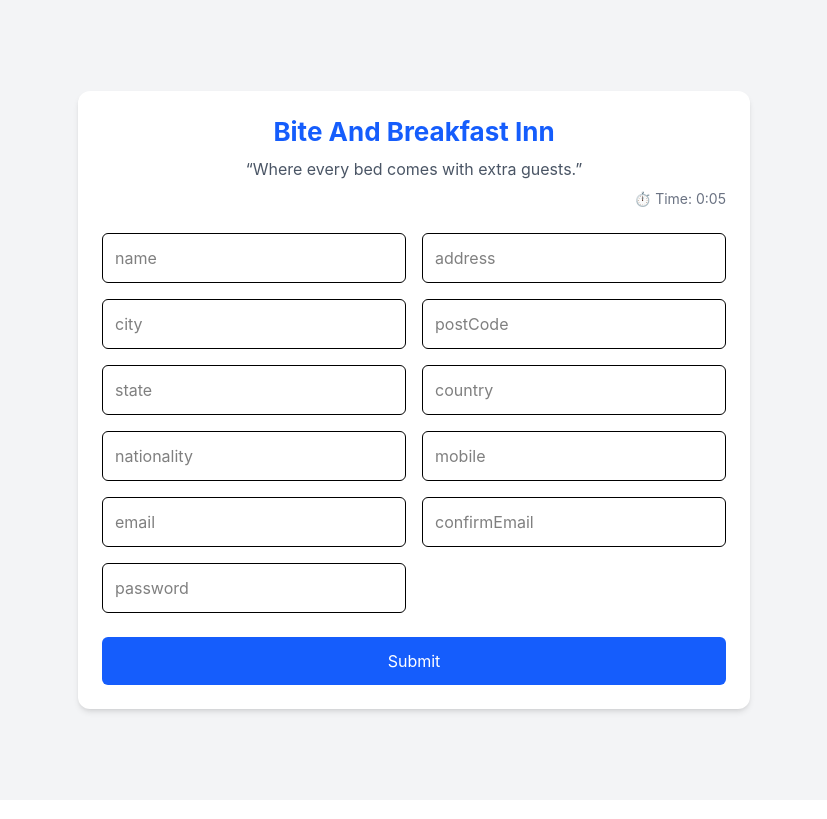
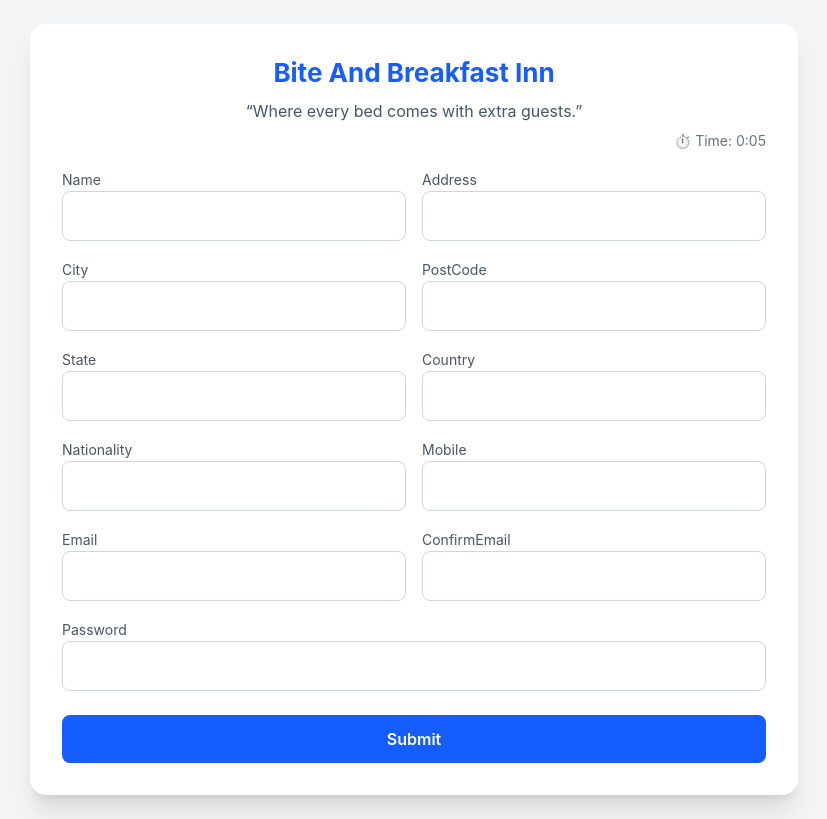
Before and after one commit to Zhelle10/Thesis-Static-And-Dynamic-Web-Forms-, a React (Vite) app in the folder WebForms/: page /dynamic in a window 1280 px wide. Shown: the whole page, without its empty margins (226-1053 px from the left). Built offline with nearby package versions, Linux system fonts and the light colour scheme.

Commit message:
added extra error message on the top

```diff
--- a/WebForms/ai/DynamicForm.jsx
+++ b/WebForms/ai/DynamicForm.jsx
@@ -83,9 +83,10 @@ const DynamicForm = () => {
 
     return (
         <div className="min-h-screen flex items-center justify-center bg-gray-100 p-3 sm:p-6">
+
             <form
                 onSubmit={handleSubmit}
-                className="w-full max-w-2xl bg-white p-4 sm:p-6 rounded-xl shadow-md"
+                className="bg-white shadow-xl rounded-2xl w-full max-w-3xl p-4 sm:p-6 md:p-8"
             >
                 <h1 className="text-xl sm:text-2xl md:text-[26px] font-bold text-center text-blue-600 mb-2">
                     Bite And Breakfast Inn
@@ -95,10 +96,10 @@ const DynamicForm = () => {
                     “Where every bed comes with extra guests.”
                 </p>
 
-                {/* GLOBAL EMAIL WARNING */}
+                {/* EMAIL WARNING (styled like StaticForm area) */}
                 {showEmailWarning && (
-                    <p className="text-center text-red-500 text-sm mb-2 px-2">
-                        Please enter valid email address
+                    <p className="text-center text-[white] text-sm mb-2 bg-[#520C00] rounded-lg p-2" >
+                         Please review and complete the highlighted information.
                     </p>
                 )}
 
@@ -107,26 +108,34 @@ const DynamicForm = () => {
                     isRunning={isTimerRunning}
                 />
 
-                <div className="grid grid-cols-1 sm:grid-cols-2 gap-3 sm:gap-4 mt-5 sm:mt-6">
+                {/* EXACT SAME GRID STYLE AS STATIC FORM */}
+                <div className="grid grid-cols-1 sm:grid-cols-2 gap-3 sm:gap-4 mt-4">
                     {Object.keys(formData).map((field) => (
-                        <div key={field} className="flex flex-col">
+                        <div
+                            key={field}
+                            className={field === "password" ? "sm:col-span-2" : ""}
+                        >
+                            <label className="text-xs sm:text-sm text-gray-600 capitalize">
+                                {field}
+                            </label>
+
                             <input
-                                type={
-                                    field.includes("password")
-                                        ? "password"
-                                        : "text"
-                                }
                                 name={field}
                                 value={formData[field]}
                                 onChange={handleChange}
-                                placeholder={field}
-                                className="border p-3 rounded-md text-sm sm:text-base focus:outline-blue-500 w-full"
+                                type={field.includes("password") ? "password" : "text"}
+                                inputMode={
+                                    field === "postCode" || field === "mobile"
+                                        ? "numeric"
+                                        : "text"
+                                }
+                                className="w-full border border-gray-300 rounded-lg p-3 text-sm sm:text-base focus:outline-blue-500"
                             />
 
                             {errors[field] && (
-                                <span className="text-red-500 text-xs sm:text-sm mt-1">
+                                <p className="text-red-500 text-[11px] sm:text-xs mt-1">
                                     {errors[field]}
-                                </span>
+                                </p>
                             )}
                         </div>
                     ))}
@@ -134,7 +143,7 @@ const DynamicForm = () => {
 
                 <button
                     type="submit"
-                    className="w-full mt-5 sm:mt-6 bg-blue-600 text-white p-3 rounded-md hover:bg-blue-700 transition text-sm sm:text-base"
+                    className="w-full bg-blue-600 hover:bg-blue-700 text-white font-semibold py-3 rounded-lg mt-6 text-sm sm:text-base"
                 >
                     Submit
                 </button>
--- a/WebForms/ai/StaticForm.jsx
+++ b/WebForms/ai/StaticForm.jsx
@@ -1,19 +1,9 @@
-{
-    /*
-       *ALWAYS change the URL/API address when changing hotspot or network.
-
-       *URL
-        backend: URL:5000 OR 5000/api/static to see the datas
-        frontend: URL:5153
-  */
-}
-
 import React, { useState } from "react";
 import FormTimer from "/src/components/FormTimer";
 import SuccessModal from "/src/components/SuccessModal";
 import ErrorModal from "/src/components/ErrorModal";
 
-const API_URL = "http://192.168.0.197:5000"; // 🔁 change if IP changes. BACKEND: /api/static
+const API_URL = "http://192.168.0.197:5000"; // 🔁 change if IP changes
 
 const StaticForm = () => {
     const [formData, setFormData] = useState({
@@ -90,7 +80,6 @@ const StaticForm = () => {
         return Object.keys(newErrors).length === 0;
     };
 
-    // ✅ FIXED: modal close handler (MISSING BEFORE)
     const handleCloseModal = () => {
         setShowSuccess(false);
 
@@ -124,48 +113,38 @@ const StaticForm = () => {
 
         setIsTimerRunning(false);
 
-        console.log("📤 Sending data:", { ...formData, timeSpent });
-
         try {
             const res = await fetch(`${API_URL}/api/static`, {
                 method: "POST",
                 headers: { "Content-Type": "application/json" },
-                body: JSON.stringify({
-                    ...formData,
-                    timeSpent
-                }),
+                body: JSON.stringify({ ...formData, timeSpent }),
             });
 
             const data = await res.json();
 
-            if (!res.ok) {
-                throw new Error(data.message || "Server error");
-            }
+            if (!res.ok) throw new Error(data.message || "Server error");
 
-            // ✅ SHOW MODAL ONLY HERE
             setShowSuccess(true);
-
         } catch (error) {
-            console.error("❌ FULL ERROR:", error);
             setErrorMessage(error.message);
             setShowError(true);
         }
+    };
 
-    };
     const handleCloseError = () => {
         setShowError(false);
         setErrorMessage("");
     };
 
     return (
-        <div className="min-h-screen flex items-center justify-center bg-gray-100">
+        <div className="min-h-screen flex items-center justify-center bg-gray-100 p-3 sm:p-6">
 
-            {/* ✅ MODAL MUST BE HERE (NOT INSIDE handleSubmit) */}
             <SuccessModal
                 isOpen={showSuccess}
                 onClose={handleCloseModal}
                 timeSpent={timeSpent}
             />
+
             <ErrorModal
                 isOpen={showError}
                 onClose={handleCloseError}
@@ -174,14 +153,13 @@ const StaticForm = () => {
 
             <form
                 onSubmit={handleSubmit}
-                className="bg-white shadow-xl rounded-2xl px-8 py-6 w-full max-w-3xl"
+                className="bg-white shadow-xl rounded-2xl w-full max-w-3xl p-4 sm:p-6 md:p-8"
             >
-
-                <h1 className="text-[26px] font-bold text-center text-blue-600 mb-2">
+                <h1 className="text-xl sm:text-2xl md:text-[26px] font-bold text-center text-blue-600 mb-2">
                     Bite And Breakfast Inn
                 </h1>
 
-                <p className="text-center text-gray-600 mb-2">
+                <p className="text-center text-gray-600 text-sm sm:text-base mb-2">
                     “Where every bed comes with extra guests.”
                 </p>
 
@@ -190,10 +168,14 @@ const StaticForm = () => {
                     isRunning={isTimerRunning}
                 />
 
-                <div className="grid grid-cols-2 gap-1">
+                {/* RESPONSIVE GRID */}
+                <div className="grid grid-cols-1 sm:grid-cols-2 gap-3 sm:gap-4 mt-4">
                     {Object.keys(formData).map((field) => (
-                        <div key={field} className={field === "password" ? "col-span-2" : ""}>
-                            <label className="text-sm text-gray-600 capitalize">
+                        <div
+                            key={field}
+                            className={field === "password" ? "sm:col-span-2" : ""}
+                        >
+                            <label className="text-xs sm:text-sm text-gray-600 capitalize">
                                 {field}
                             </label>
 
@@ -202,12 +184,16 @@ const StaticForm = () => {
                                 value={formData[field]}
                                 onChange={handleChange}
                                 type={field.includes("password") ? "password" : "text"}
-                                inputMode={field === "postCode" || field === "mobile" ? "numeric" : "text"}
-                                className="w-full border border-gray-300 rounded-lg p-2"
+                                inputMode={
+                                    field === "postCode" || field === "mobile"
+                                        ? "numeric"
+                                        : "text"
+                                }
+                                className="w-full border border-gray-300 rounded-lg p-3 text-sm sm:text-base focus:outline-blue-500"
                             />
 
                             {errors[field] && (
-                                <p className="text-red-500 text-[12px]">
+                                <p className="text-red-500 text-[11px] sm:text-xs mt-1">
                                     {errors[field]}
                                 </p>
                             )}
@@ -217,11 +203,10 @@ const StaticForm = () => {
 
                 <button
                     type="submit"
-                    className="w-full bg-blue-600 hover:bg-blue-700 text-white font-semibold py-2 rounded-lg mt-6"
+                    className="w-full bg-blue-600 hover:bg-blue-700 text-white font-semibold py-3 rounded-lg mt-6 text-sm sm:text-base"
                 >
                     Create Account
                 </button>
-
             </form>
         </div>
     );
```
